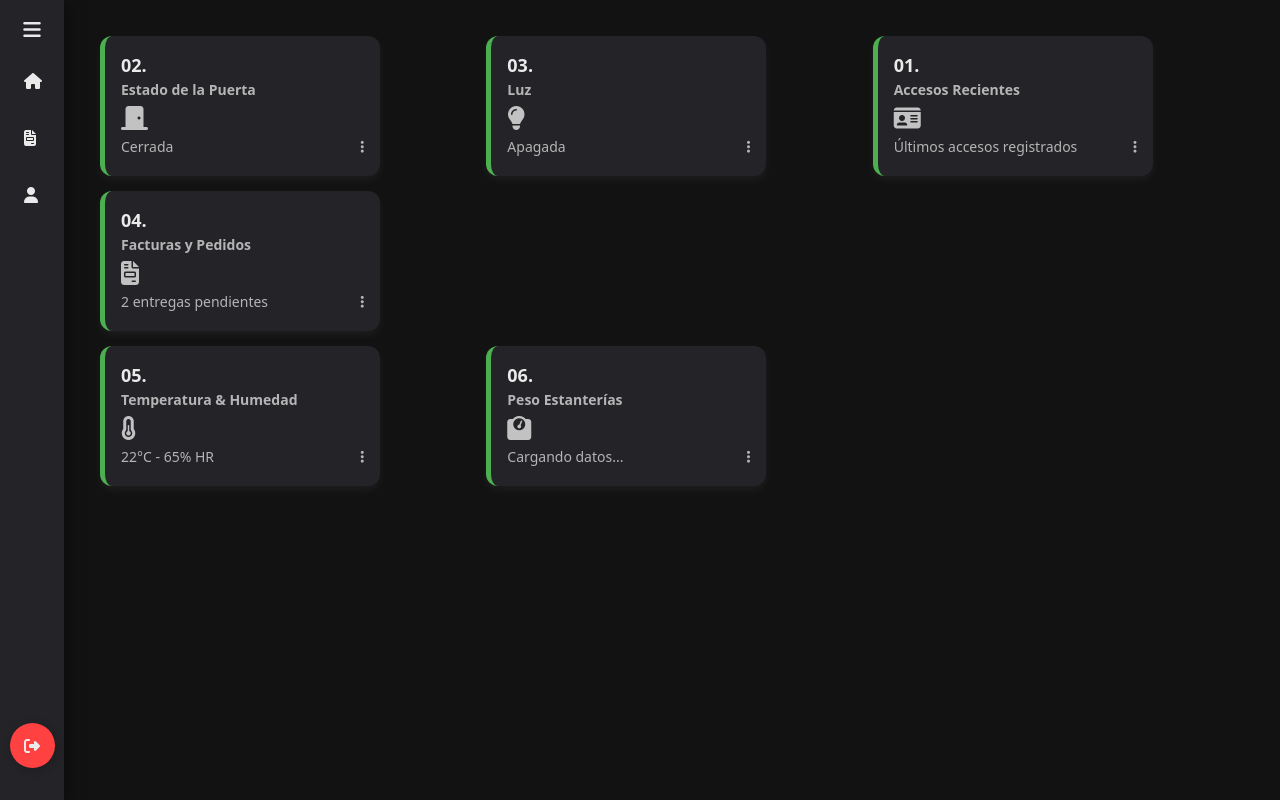
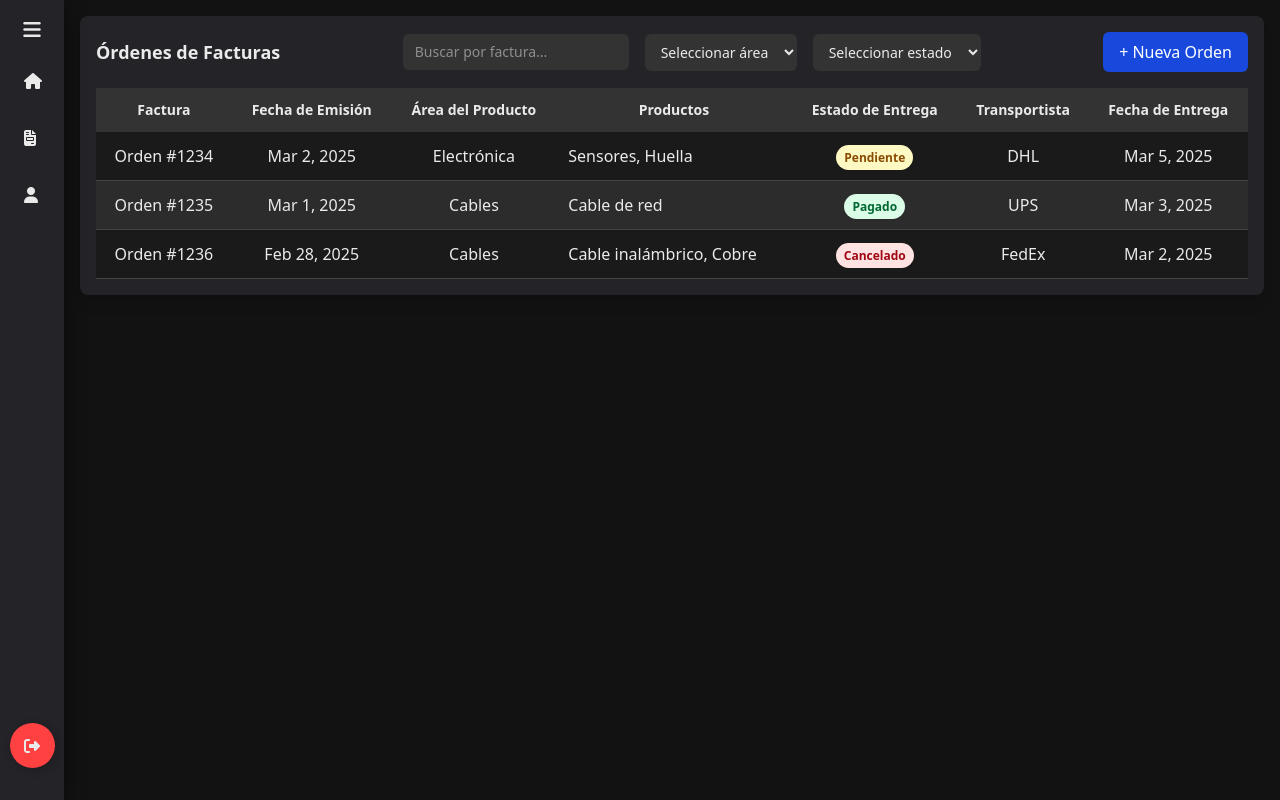
Before and after one commit to CharlyMx32/HRB, an Angular app: page /admin/ordenes in a window 1280 px wide. Before the commit this address led to /admin/home. Built offline with nearby package versions, Linux system fonts and the light colour scheme; sample sign-in values are in the browser's storage; a web font is replaced by a local one.

Commit message:
Agregar componente de órdenes y filtros en la vista de facturas

```diff
--- a/package.json
+++ b/package.json
@@ -34,6 +34,7 @@
     "@angular/cli": "^19.1.6",
     "@angular/compiler-cli": "^19.1.0",
     "@types/jasmine": "~5.1.0",
+    "@types/jwt-decode": "^2.2.1",
     "jasmine-core": "~5.5.0",
     "karma": "~6.4.0",
     "karma-chrome-launcher": "~3.2.0",
--- a/src/app/Admin/admin.routes.ts
+++ b/src/app/Admin/admin.routes.ts
@@ -2,6 +2,7 @@ import { Routes } from '@angular/router';
 import { LayoutComponent } from './layout/layout.component';
 import { RegisterComponent } from './register/register.component';
 import { DashboardComponent } from './dashboard/dashboard.component';
+import { OrdenesComponent } from './ordenes/ordenes.component';
 
 export const adminRoutes: Routes = [
     {
@@ -9,6 +10,7 @@ export const adminRoutes: Routes = [
         component: LayoutComponent, // Componente principal que contiene la sidebar
         children: [
             { path: 'home', component: DashboardComponent },
+            { path: 'ordenes', component: OrdenesComponent },
             { path: 'registro', component: RegisterComponent }
         ]
     }
--- /dev/null
+++ b/src/app/Admin/ordenes/aa.html
@@ -0,0 +1,59 @@
+<div class="bg-[#232328] shadow-lg rounded-lg p-4">
+    <div class="flex justify-between items-center pb-4 bg-[#232328] rounded-lg">
+        <h2 class="text-lg font-semibold text-[#EAEAEA]">Órdenes de Facturas</h2>
+        <!-- Zona de Filtros -->
+        <div class="flex gap-4 items-center">
+            <input type="text" placeholder="Buscar por factura..." [(ngModel)]="searchFactura" class="px-3 py-2 rounded-md text-sm bg-[#333333] text-[#EAEAEA] border-[#444444]" />
+            <select [(ngModel)]="searchArea" class="px-3 py-2 rounded-md text-sm bg-[#333333] text-[#EAEAEA] border-[#444444]">
+                <option value="">Seleccionar área</option>
+                <option value="Electrónica">Electrónica</option>
+                <option value="Cables">Cables</option>
+            </select>
+            <select [(ngModel)]="searchEstado" class="px-3 py-2 rounded-md text-sm bg-[#333333] text-[#EAEAEA] border-[#444444]">
+                <option value="">Seleccionar estado</option>
+                <option value="Pendiente">Pendiente</option>
+                <option value="Pagado">Pagado</option>
+                <option value="Cancelado">Cancelado</option>
+            </select>
+        </div>
+        <button (click)="redirectToNuevaOrden()" class="bg-[#1849DC] text-white px-4 py-2 rounded-md hover:bg-blue-600">+ Nueva Orden</button>
+    </div>
+
+    <div class="overflow-x-auto">
+        <table class="w-full border-collapse text-center text-[#EAEAEA]">
+            <thead>
+                <tr class="bg-[#333333] text-[#EAEAEA] text-sm">
+                    <th class="p-3">Factura</th>
+                    <th class="p-3">Fecha de Emisión</th>
+                    <th class="p-3">Área del Producto</th>
+                    <th class="p-3">Productos</th>
+                    <th class="p-3">Estado de Entrega</th>
+                    <th class="p-3">Transportista</th>
+                    <th class="p-3">Fecha de Entrega</th>
+                </tr>
+            </thead>
+            <tbody>
+                <tr *ngFor="let factura of filteredFacturas()">
+                    <td class="p-3">{{ factura.nombre }}</td>
+                    <td class="p-3">{{ factura.fecha_emision }}</td>
+                    <td class="p-3">{{ factura.area_producto }}</td>
+                    <td class="p-3">
+                        <div class="flex flex-wrap gap-1">
+                            <span *ngFor="let producto of factura.productos; let last = last">
+                                {{ producto }}<span *ngIf="!last">, </span>
+                            </span>
+                        </div>
+                    </td>
+                    <td class="p-3">
+                        <span class="text-xs font-semibold px-2 py-1 rounded-full"
+                            [ngClass]="getEstadoColor(factura.estado)">
+                            {{ factura.estado }}
+                        </span>
+                    </td>
+                    <td class="p-3">{{ factura.transportista }}</td>
+                    <td class="p-3">{{ factura.fecha_entrega }}</td>
+                </tr>
+            </tbody>
+        </table>
+    </div>
+</div>
--- /dev/null
+++ b/src/app/Admin/ordenes/ordenes.component.html
@@ -0,0 +1,59 @@
+<div class="bg-[#232328] shadow-lg rounded-lg p-4">
+    <div class="flex justify-between items-center pb-4 bg-[#232328] rounded-lg">
+        <h2 class="text-lg font-semibold text-[#EAEAEA]">Órdenes de Facturas</h2>
+        <!-- Zona de Filtros -->
+        <div class="flex gap-4 items-center">
+            <input type="text" placeholder="Buscar por factura..." [(ngModel)]="searchFactura" class="px-3 py-2 rounded-md text-sm bg-[#333333] text-[#EAEAEA] border-[#444444]" />
+            <select [(ngModel)]="searchArea" class="px-3 py-2 rounded-md text-sm bg-[#333333] text-[#EAEAEA] border-[#444444]">
+                <option value="">Seleccionar área</option>
+                <option value="Electrónica">Electrónica</option>
+                <option value="Cables">Cables</option>
+            </select>
+            <select [(ngModel)]="searchEstado" class="px-3 py-2 rounded-md text-sm bg-[#333333] text-[#EAEAEA] border-[#444444]">
+                <option value="">Seleccionar estado</option>
+                <option value="Pendiente">Pendiente</option>
+                <option value="Pagado">Pagado</option>
+                <option value="Cancelado">Cancelado</option>
+            </select>
+        </div>
+        <button (click)="redirectToNuevaOrden()" class="bg-[#1849DC] text-white px-4 py-2 rounded-md hover:bg-blue-600">+ Nueva Orden</button>
+    </div>
+
+    <div class="overflow-x-auto">
+        <table class="w-full border-collapse text-center text-[#EAEAEA]">
+            <thead>
+                <tr class="bg-[#333333] text-[#EAEAEA] text-sm">
+                    <th class="p-3">Factura</th>
+                    <th class="p-3">Fecha de Emisión</th>
+                    <th class="p-3">Área del Producto</th>
+                    <th class="p-3">Productos</th>
+                    <th class="p-3">Estado de Entrega</th>
+                    <th class="p-3">Transportista</th>
+                    <th class="p-3">Fecha de Entrega</th>
+                </tr>
+            </thead>
+            <tbody>
+                <tr *ngFor="let factura of filteredFacturas(); let i = index" [ngClass]="{'bg-[#1A1A1A]': i % 2 === 0, 'bg-[#2C2C2C]': i % 2 !== 0}" class="border-b border-[#444444] hover:bg-[#4D4D4D] hover:shadow-lg transition-all duration-200">
+                    <td class="p-3">{{ factura.nombre }}</td>
+                    <td class="p-3">{{ factura.fecha_emision }}</td>
+                    <td class="p-3">{{ factura.area_producto }}</td>
+                    <td class="p-3">
+                        <div class="flex flex-wrap gap-1">
+                            <span *ngFor="let producto of factura.productos; let last = last">
+                                {{ producto }}<span *ngIf="!last">, </span>
+                            </span>
+                        </div>
+                    </td>
+                    <td class="p-3">
+                        <span class="text-xs font-semibold px-2 py-1 rounded-full"
+                            [ngClass]="getEstadoColor(factura.estado)">
+                            {{ factura.estado }}
+                        </span>
+                    </td>
+                    <td class="p-3">{{ factura.transportista }}</td>
+                    <td class="p-3">{{ factura.fecha_entrega }}</td>
+                </tr>
+            </tbody>
+        </table>
+    </div>
+</div>
--- /dev/null
+++ b/src/app/Admin/ordenes/ordenes.component.ts
@@ -0,0 +1,49 @@
+import { CommonModule } from '@angular/common';
+import { Component } from '@angular/core';
+import { FormsModule } from '@angular/forms';
+import { Router } from '@angular/router';
+
+@Component({
+  selector: 'app-ordenes',
+  imports: [CommonModule, FormsModule],
+  templateUrl: './ordenes.component.html',
+  styleUrls: ['./ordenes.component.css']
+})
+export class OrdenesComponent {
+  facturas = [
+    { nombre: 'Orden #1234', fecha_emision: 'Mar 2, 2025', area_producto: 'Electrónica', productos: ['Sensores', 'Huella'], estado: 'Pendiente', transportista: 'DHL', fecha_entrega: 'Mar 5, 2025' },
+    { nombre: 'Orden #1235', fecha_emision: 'Mar 1, 2025', area_producto: 'Cables', productos: ['Cable de red'], estado: 'Pagado', transportista: 'UPS', fecha_entrega: 'Mar 3, 2025' },
+    { nombre: 'Orden #1236', fecha_emision: 'Feb 28, 2025', area_producto: 'Cables', productos: ['Cable inalámbrico', 'Cobre'], estado: 'Cancelado', transportista: 'FedEx', fecha_entrega: 'Mar 2, 2025' },
+  ];
+
+  searchFactura: string = '';
+  searchArea: string = '';
+  searchEstado: string = '';
+
+  constructor(private router: Router) {}
+
+  // Filtrar las facturas con base en los filtros aplicados
+  filteredFacturas() {
+    return this.facturas.filter(factura => {
+      return (
+        (this.searchFactura ? factura.nombre.toLowerCase().includes(this.searchFactura.toLowerCase()) : true) &&
+        (this.searchArea ? factura.area_producto.toLowerCase() === this.searchArea.toLowerCase() : true) &&
+        (this.searchEstado ? factura.estado.toLowerCase() === this.searchEstado.toLowerCase() : true)
+      );
+    });
+  }
+
+  // Redirigir al usuario cuando hace clic en el botón "+ Nueva Orden"
+  redirectToNuevaOrden() {
+    this.router.navigate(['/nueva-orden']);  // Asegúrate de que la ruta '/nueva-orden' esté configurada en tu RouterModule
+  }
+
+  getEstadoColor(estado: string): string {
+    switch (estado) {
+      case 'Pendiente': return 'bg-yellow-100 text-yellow-800';
+      case 'Pagado': return 'bg-green-100 text-green-800';
+      case 'Cancelado': return 'bg-red-100 text-red-800';
+      default: return 'bg-gray-100 text-gray-800';
+    }
+  }
+}
```
Also changed, not shown: src/app/Admin/ordenes/ordenes.component.css (added), 1 other file (tests, documents, lock files or other folders).
